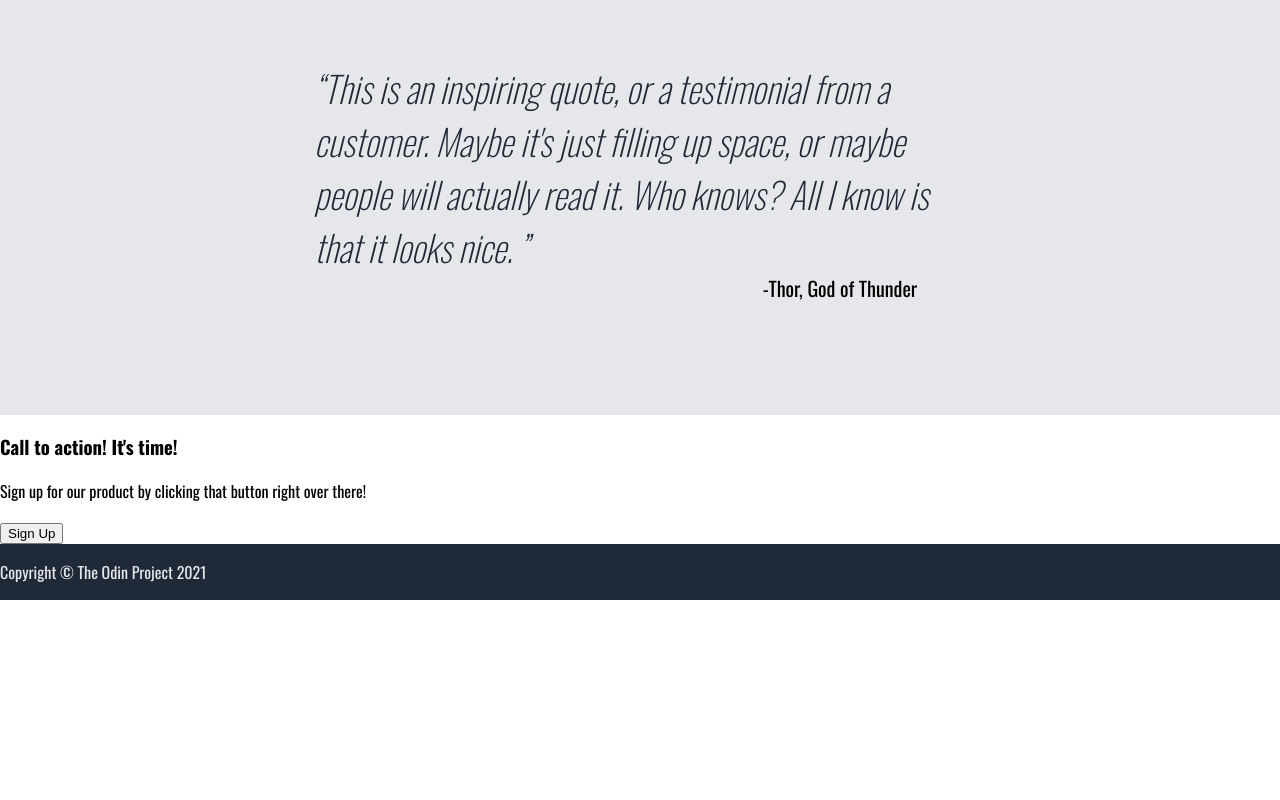
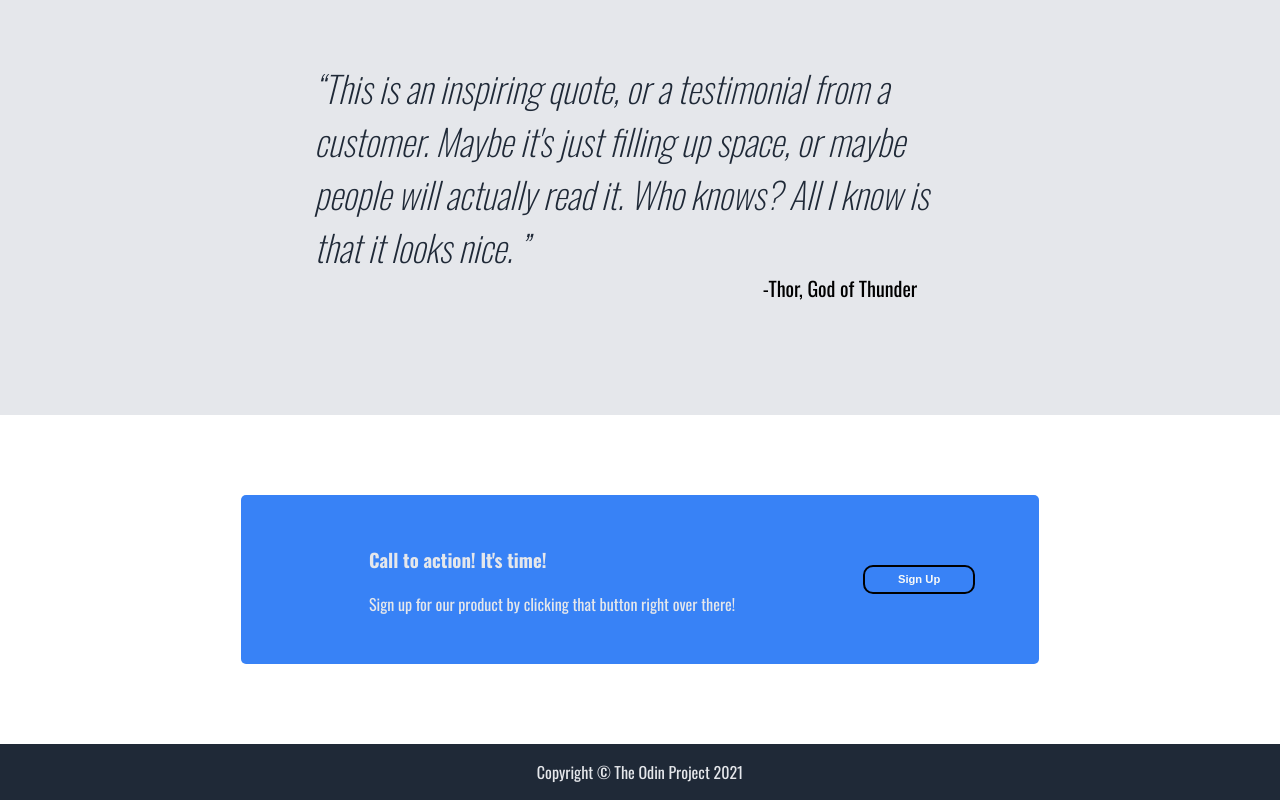
Before and after one commit to PulseFiction/odin-landing-page, a plain HTML site: page index.html in a window 1280 px wide. Shown: the part 976-1776 px from the top of the page. Before the commit the page ends 1576 px from the top, so only its background shows below. Drawn offline with nearby package versions, Linux system fonts and the light colour scheme.

Commit message:
Updated index.html with new divs and finished off styles.

```diff
--- a/index.html
+++ b/index.html
@@ -63,11 +63,18 @@
     </div>
 
     <div class="register-card">
+
         <div class="text">
         <h3>Call to action! It's time!</h3>
         <p>Sign up for our product by clicking that button right over there!</p>
+
         </div>
+        <div class="register-button">
         <button>Sign Up</button>
+        </div>
+
+
+
     </div>
 
     <div class="footer">
--- a/style.css
+++ b/style.css
@@ -88,6 +88,7 @@ h1 {
     color: #F9FAF8;
     font-weight: 700;
     font-size: 1rem;
+    background-color: #3882F6;
 }
 
 /* Information Area */
@@ -151,9 +152,59 @@ figcaption {
     margin-left: 25rem;
     font-weight: 400;
     font-size: 20px;
+}
 
 /* Call to action/register area */
 
-.register-card, button {
+.register-card {
+    display: flex;
+    align-items: center;
+    justify-content: center;
+    padding-top: 5rem;
+    padding-bottom: 5rem;
+}
+
+
+
+.text {
     background-color: #3882F6;
+    padding: 2rem 8rem;
+    border-radius: 5px 0 0 5px;
+    color: #E5E7EB;
 }
+
+
+
+
+.register-card button {
+    background-color: #3882F6;
+    width: 7rem;
+    border-radius: 10px;
+    color: #F9FAF8;
+    font-weight: 700;
+    font-size: 0.7rem;
+    padding: 0.4rem;
+    border-style: solid;
+}
+
+/* This is janky as hell,
+don't know why I used such a weird height unit*/
+
+.register-button {
+    background-color: #3882F6;
+    height: 10.6rem;
+    display: flex;
+    align-items: center;
+    justify-content: center;
+    padding-right: 4rem;
+    border-radius: 0 5px 5px 0;
+}
+
+
+/* Footer area */
+
+.footer {
+    display: flex;
+    align-items: center;
+    justify-content: center;
+}
```
